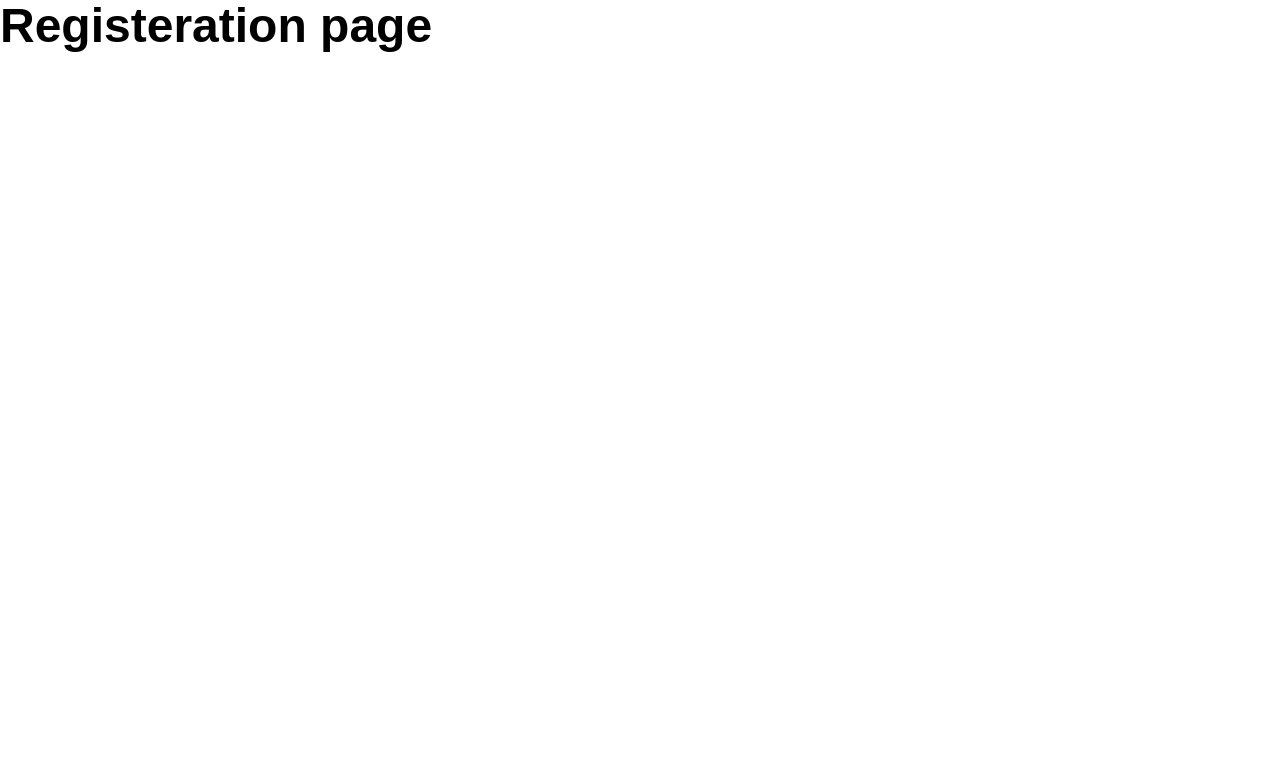
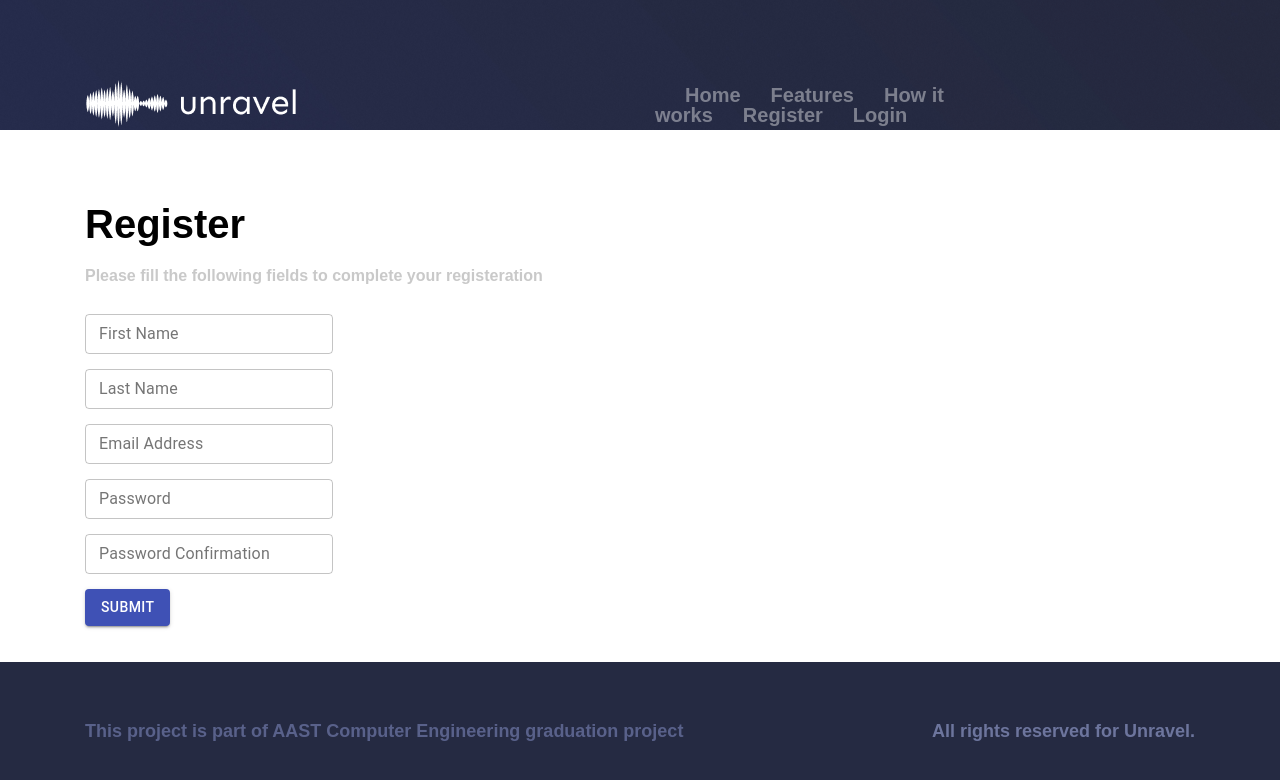
Before and after one commit to UnravelAI/unravel-fe, a React (Create React App) app: page /register in a window 1280 px wide. Shown: the top 780 px of the page. Built offline with nearby package versions, Linux system fonts and the light colour scheme; a web font is replaced by a local one.

Commit message:
Add Registeration page

```diff
--- a/src/assets/css/App.css
+++ b/src/assets/css/App.css
@@ -1,12 +1,31 @@
 body {
   font-family: "Puritan", sans-serif;
   font-weight: 700;
+  height: 100vh;
+  display: flex;
+  flex-direction: column;
+}
+
+html {
+  height: 100%;
+}
+
+#root {
+  height: 100%;
+}
+
+.wrapper {
+  display: flex;
+  flex-direction: column;
+  height: 100%;
 }
 
 .toparea {
   padding-top: 80px;
   background: url("../imgs/HeaderBG.png");
   height: 200px;
+  display: flex;
+  flex: 0 0 60px;
 }
 
 .toparea.extended {
@@ -24,7 +43,7 @@ body {
   opacity: 0.4;
   text-decoration: none;
   font-size: 20px;
-  margin-left: 50px;
+  margin-left: 30px;
   font-weight: 700;
   transition: 0.4s;
 }
@@ -120,6 +139,7 @@ body {
 footer {
   background-color: #252a42;
   padding: 60px 0;
+  display: flex;
 }
 
 footer .text {
--- a/src/assets/css/UI.css
+++ b/src/assets/css/UI.css
@@ -1,3 +1,39 @@
+/*
+
+  Pages
+
+*/
+
+.page {
+  margin-top: 50px;
+  display: flex;
+  flex: 1 0 auto;
+  min-height: auto;
+}
+
+.page h2 {
+  margin: 20px 0;
+}
+
+/*
+
+  Forms
+
+*/
+
+.form-box {
+  margin-top: 30px;
+}
+
+.form-box input {
+  display: block;
+  min-width: 220px;
+}
+
+.form-box .input {
+  margin-top: 15px;
+}
+
 /*
 
   Headings
--- a/src/core/components/Header.tsx
+++ b/src/core/components/Header.tsx
@@ -18,6 +18,7 @@ export default function Header({ cta = false }) {
         </div>
         <div className="col-6">
           <nav>
+            <Link to="/">Home</Link>
             <a href="#">Features</a>
             <a href="#">How it works</a>
             <Link to="/register">Register</Link>
--- a/src/pages/Register/Register.tsx
+++ b/src/pages/Register/Register.tsx
@@ -1,8 +1,46 @@
 import React from "react";
+// Page components
+import Header from "../../core/components/Header";
+import Footer from "../../core/components/Footer";
+// UI
+import { TextField, Button } from "@material-ui/core";
 
 const Register = () => {
   return(
-    <h1>Registeration page</h1>
+    <>
+      <Header />
+      <div className="page">
+        <div className="container">
+          <div className="row">
+            <div className="col-12">
+              <h2>Register</h2>
+              <p style={{ color: "#c9c9c9" }}>Please fill the following fields to complete your registeration</p>
+              <div className="form-box">
+                <div className="input firstName">
+                  <TextField id="outlined-basic" label="First Name" variant="outlined" size="small"/>
+                </div>
+                <div className="input lastName">
+                  <TextField id="outlined-basic" label="Last Name" variant="outlined" size="small"/>
+                </div>
+                <div className="input email">
+                  <TextField id="outlined-basic" label="Email Address" variant="outlined" size="small"/>
+                </div>
+                <div className="input password">
+                  <TextField id="outlined-basic" label="Password" variant="outlined" size="small" type="password"/>
+                </div>
+                <div className="input passwordConfirmation">
+                  <TextField id="outlined-basic" label="Password Confirmation" variant="outlined" size="small" type="password"/>
+                </div>
+                <Button variant="contained" color="primary" style={{ marginTop: "15px" }}>
+                  Submit
+                </Button>
+              </div>
+            </div>
+          </div>
+        </div>
+      </div>
+      <Footer />
+    </>
   );
 }
 
--- a/src/router.tsx
+++ b/src/router.tsx
@@ -14,12 +14,14 @@ const Router = () => {
     <BrowserRouter>
       <Switch>
         <Suspense fallback={<div>Loading</div>}>
+          <div className="wrapper">
             <Route path="/" exact>
               <Home />
             </Route>
             <Route path="/register">
               <Register />
             </Route>
+          </div>
         </Suspense>
       </Switch>
     </BrowserRouter>
```
Also changed, not shown: src/core/components/Footer.tsx (indentation only). Lines whose indentation alone changed are shown as unchanged.
